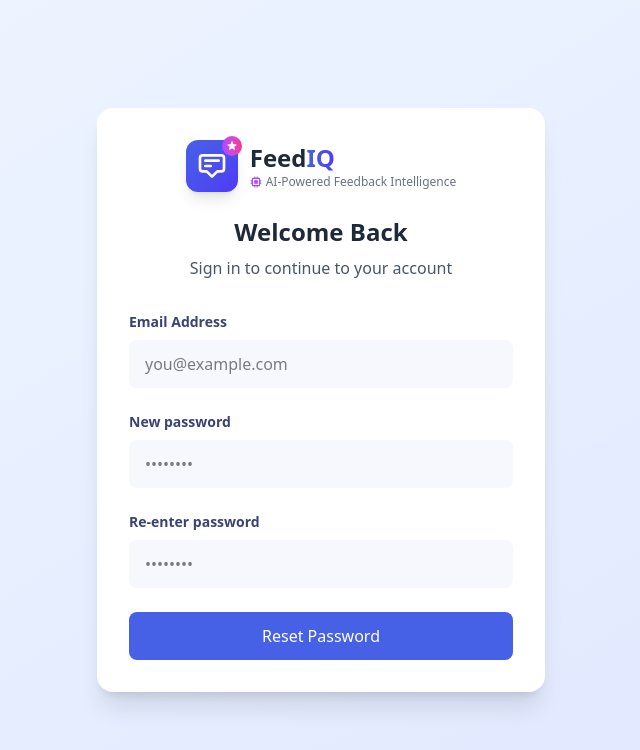
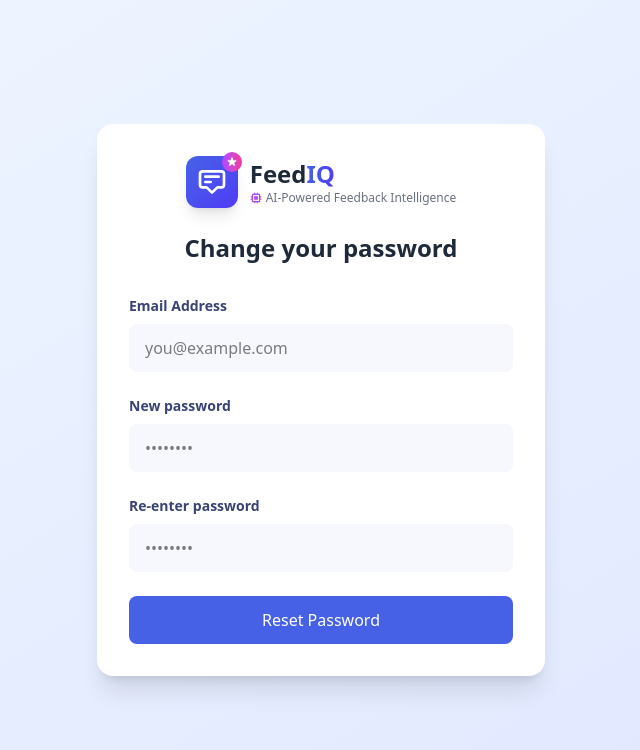
Before and after one commit to malempatiu/feedIQ, a React (Vite) app in the folder client/: page /auth/password-reset in a window 1280 px wide. Shown: the top 750 px of the page, without its empty margins (319-959 px from the left). Built offline with nearby package versions, Linux system fonts and the light colour scheme.

Commit message:
create reusable component for authentication form header

```diff
--- /dev/null
+++ b/client/src/features/users/components/FormHeader.tsx
@@ -0,0 +1,15 @@
+type FormHeaderProps = {
+  heading: string;
+  text: string;
+}
+
+const FormHeader = ({heading, text}: FormHeaderProps) => {
+  return (
+    <div className='text-center mb-8'>
+      <h2 className='text-2xl font-bold text-gray-800 mb-2'>{heading}</h2>
+      <p className='text-gray-600'>{text}</p>
+    </div>
+  );
+}
+
+export {FormHeader};
--- a/client/src/features/users/components/Login.tsx
+++ b/client/src/features/users/components/Login.tsx
@@ -5,6 +5,7 @@ import { validateLoginForm } from "../utils";
 import { NavLink } from "react-router";
 import { useLogin } from "../hooks/useLogin";
 import { ErrorMessage } from "@ui/ErrorMessage";
+import { FormHeader } from "./FormHeader";
 
 const initialFormData: LoginFormData = {
   email: "",
@@ -41,11 +42,7 @@ const Login = () => {
 
   return (
     <div>
-      <div className='text-center mb-8'>
-        <h2 className='text-2xl font-bold text-gray-800 mb-2'>Welcome Back</h2>
-        <p className='text-gray-600'>Sign in to continue to your account</p>
-      </div>
-
+      <FormHeader heading='Welcome Back' text='Sign in to continue to your account' />
       {errorMessage ? <ErrorMessage message={errorMessage} /> : null}
       <AuthForm
         type='login'
@@ -55,7 +52,6 @@ const Login = () => {
         onSubmit={handleSubmit}
         isAuthenticating={isLoggingIn}
       />
-
       <div className='mt-6 text-center'>
         <p className='text-gray-600'>
           Don't have an account?{" "}
--- a/client/src/features/users/components/PasswordReset.tsx
+++ b/client/src/features/users/components/PasswordReset.tsx
@@ -4,6 +4,7 @@ import { AuthForm } from "./AuthForm";
 import { validatePasswordResetForm } from "../utils";
 import { usePasswordReset } from "../hooks/usePasswordReset";
 import { ErrorMessage } from "@ui/ErrorMessage";
+import { FormHeader } from "./FormHeader";
 
 const initialFormData: PasswordResetFormData = {
   email: "",
@@ -50,13 +51,8 @@ const PasswordReset = () => {
 
   return (
     <div>
-      <div className='text-center mb-8'>
-        <h2 className='text-2xl font-bold text-gray-800 mb-2'>Welcome Back</h2>
-        <p className='text-gray-600'>Sign in to continue to your account</p>
-      </div>
-
+      <FormHeader heading="Change your password" text=""/>
       {errorMessage ? <ErrorMessage message={errorMessage}/> : null}
-
       <AuthForm
         type='password-reset'
         formData={formData}
--- a/client/src/features/users/components/Register.tsx
+++ b/client/src/features/users/components/Register.tsx
@@ -5,6 +5,7 @@ import { AuthForm } from "./AuthForm";
 import { NavLink } from "react-router";
 import { useRegister } from "../hooks/useRegister";
 import { ErrorMessage } from "@ui/ErrorMessage";
+import { FormHeader } from "./FormHeader";
 
 const initialFormData: RegisterFormData = {
   firstName: "",
@@ -44,13 +45,8 @@ const Register = () => {
 
   return (
     <div>
-      <div className='text-center mb-8'>
-        <h2 className='text-2xl font-bold text-gray-800 mb-2'>Create Account</h2>
-        <p className='text-gray-600'>Sign up to get started</p>
-      </div>
-
+      <FormHeader heading='Create Account' text='Sign up to get started' />
       {errorMessage ? <ErrorMessage message={errorMessage} /> : null}
-
       <AuthForm
         type='register'
         formData={formData}
@@ -59,7 +55,6 @@ const Register = () => {
         onSubmit={handleSubmit}
         isAuthenticating={isRegistering}
       />
-
       <div className='mt-6 text-center'>
         <p className='text-gray-600'>
           Already have an account?{" "}
```
